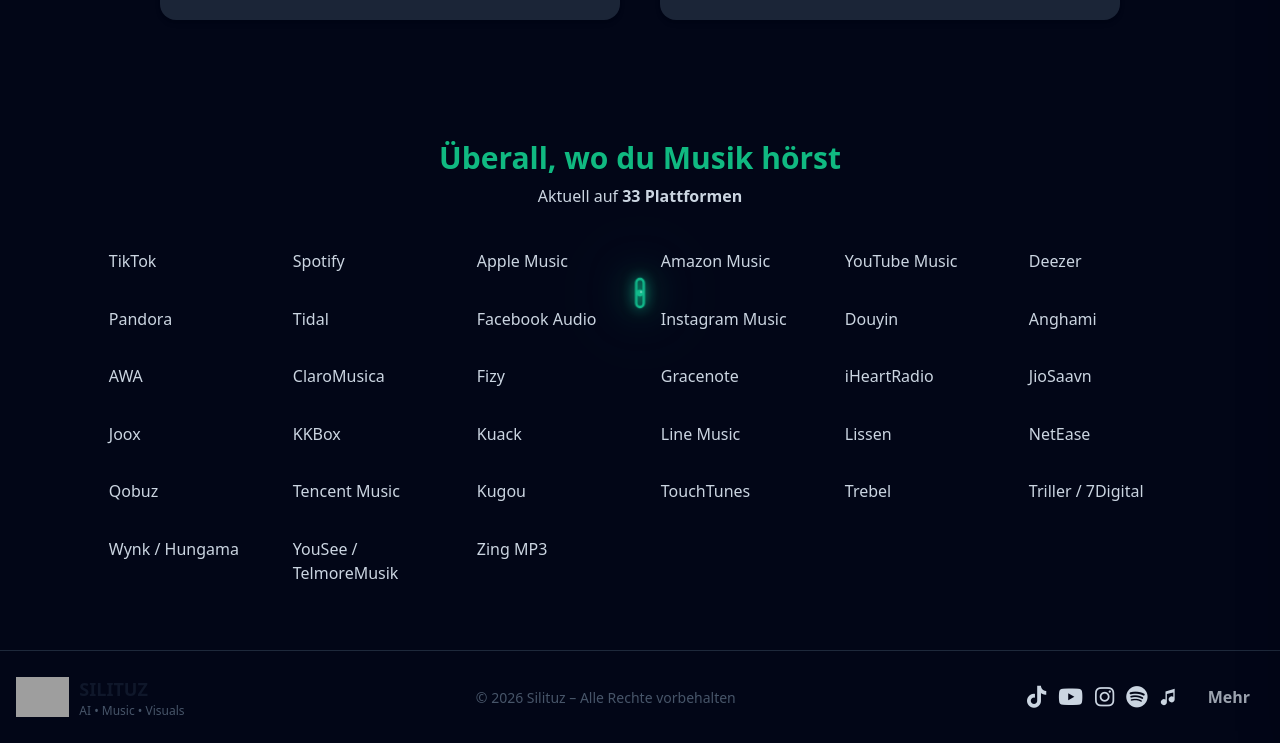
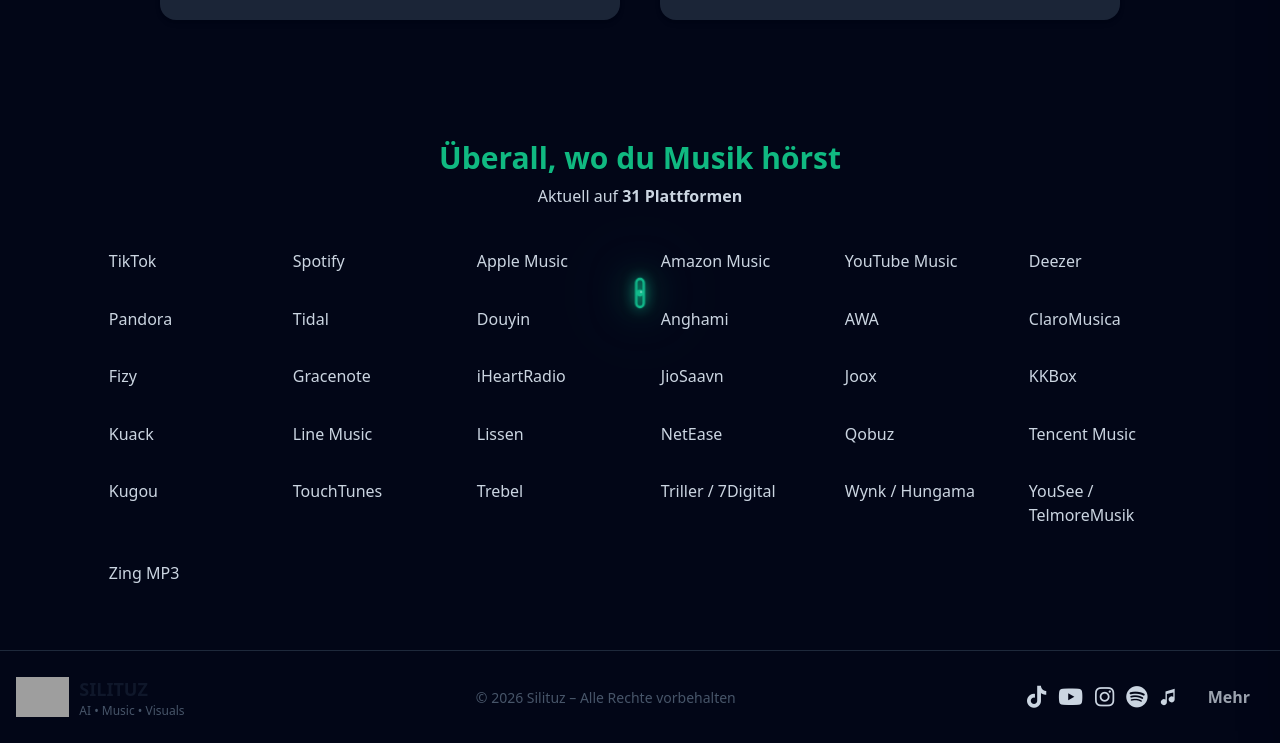
Before and after one commit to Silituz/silituz-website, a Jekyll site: the page built from music.html, in a window 1280 px wide and 900 px high, scrolled down 1464 px, cut to the strip 157-900 px from the top of the window. Built offline with Jekyll 4.4.1, drawn with Linux system fonts in a browser that asks for light colours; nearby versions of some CDN libraries; grey boxes are pictures that could not be loaded.

Commit message:
Update music_shared.html

```diff
--- a/_includes/music_shared.html
+++ b/_includes/music_shared.html
@@ -317,8 +317,8 @@
   <li><a class="platform has-icon" href="https://www.deezer.com/" target="_blank" rel="noopener" aria-label="Deezer"><i class="fa-brands fa-deezer"></i><span>Deezer</span></a></li>
   <li><a class="platform has-icon" href="https://www.pandora.com/" target="_blank" rel="noopener" aria-label="Pandora"><i class="fa-brands fa-pandora"></i><span>Pandora</span></a></li>
   <li><a class="platform has-icon confetti-enabled" href="https://tidal.com/artist/60343037/u" target="_blank" rel="noopener" aria-label="Tidal"><i class="fa-brands fa-tidal"></i><span>Tidal</span></a></li>
-  <li><a class="platform has-icon" href="https://www.facebook.com/" target="_blank" rel="noopener" aria-label="Facebook Audio"><i class="fa-brands fa-facebook"></i><span>Facebook Audio</span></a></li>
-  <li><a class="platform has-icon" href="https://www.instagram.com/" target="_blank" rel="noopener" aria-label="Instagram Music"><i class="fa-brands fa-instagram"></i><span>Instagram Music</span></a></li>
+  <!--<li><a class="platform has-icon" href="https://www.facebook.com/" target="_blank" rel="noopener" aria-label="Facebook Audio"><i class="fa-brands fa-facebook"></i><span>Facebook Audio</span></a></li>-->
+  <!--<li><a class="platform has-icon" href="https://www.instagram.com/" target="_blank" rel="noopener" aria-label="Instagram Music"><i class="fa-brands fa-instagram"></i><span>Instagram Music</span></a></li>-->
 
   <!-- SVG/PNG (mit onerror Sofort-Fix) -->
   <li><a class="platform" href="https://www.douyin.com/" target="_blank" rel="noopener" aria-label="Douyin">
```
